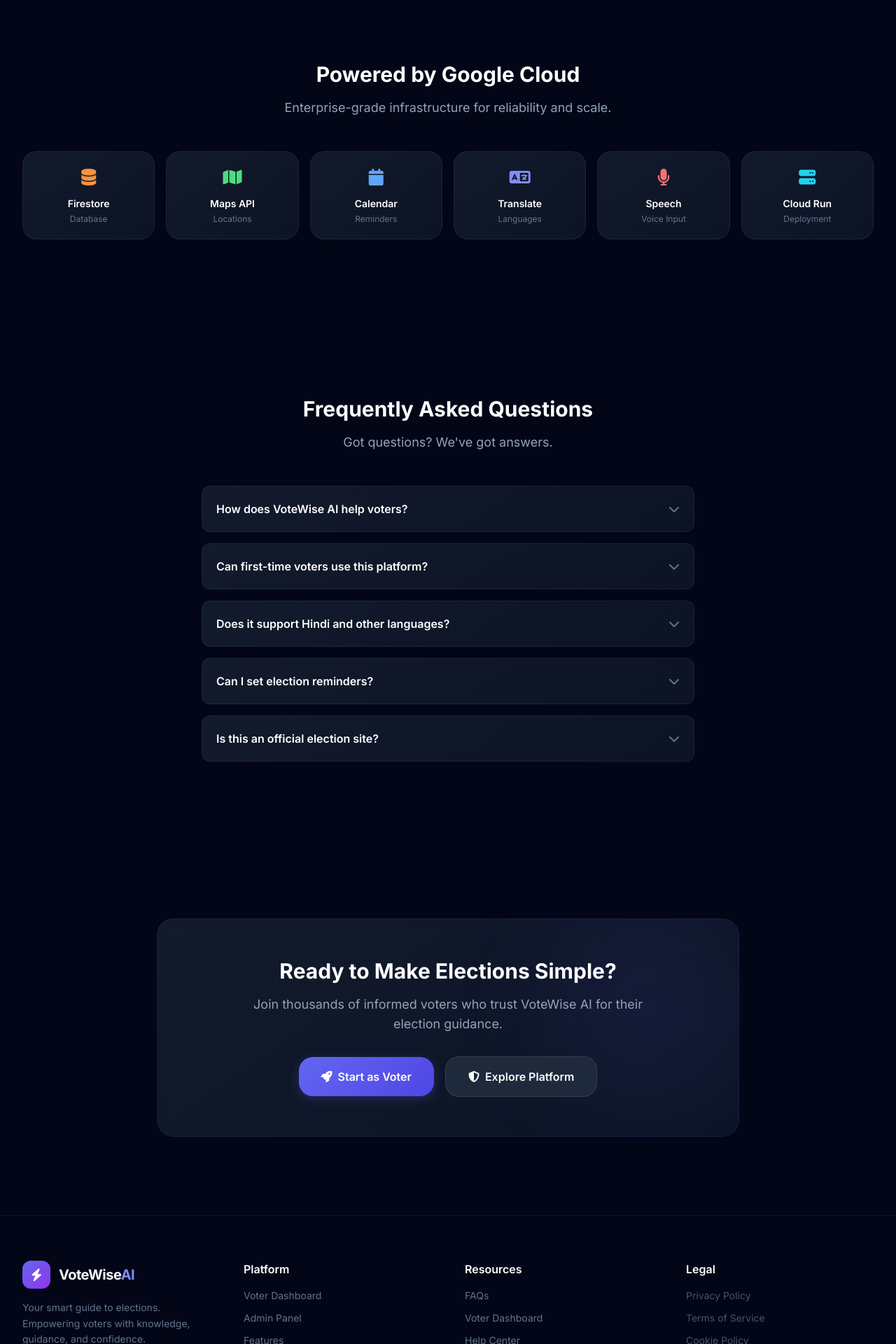
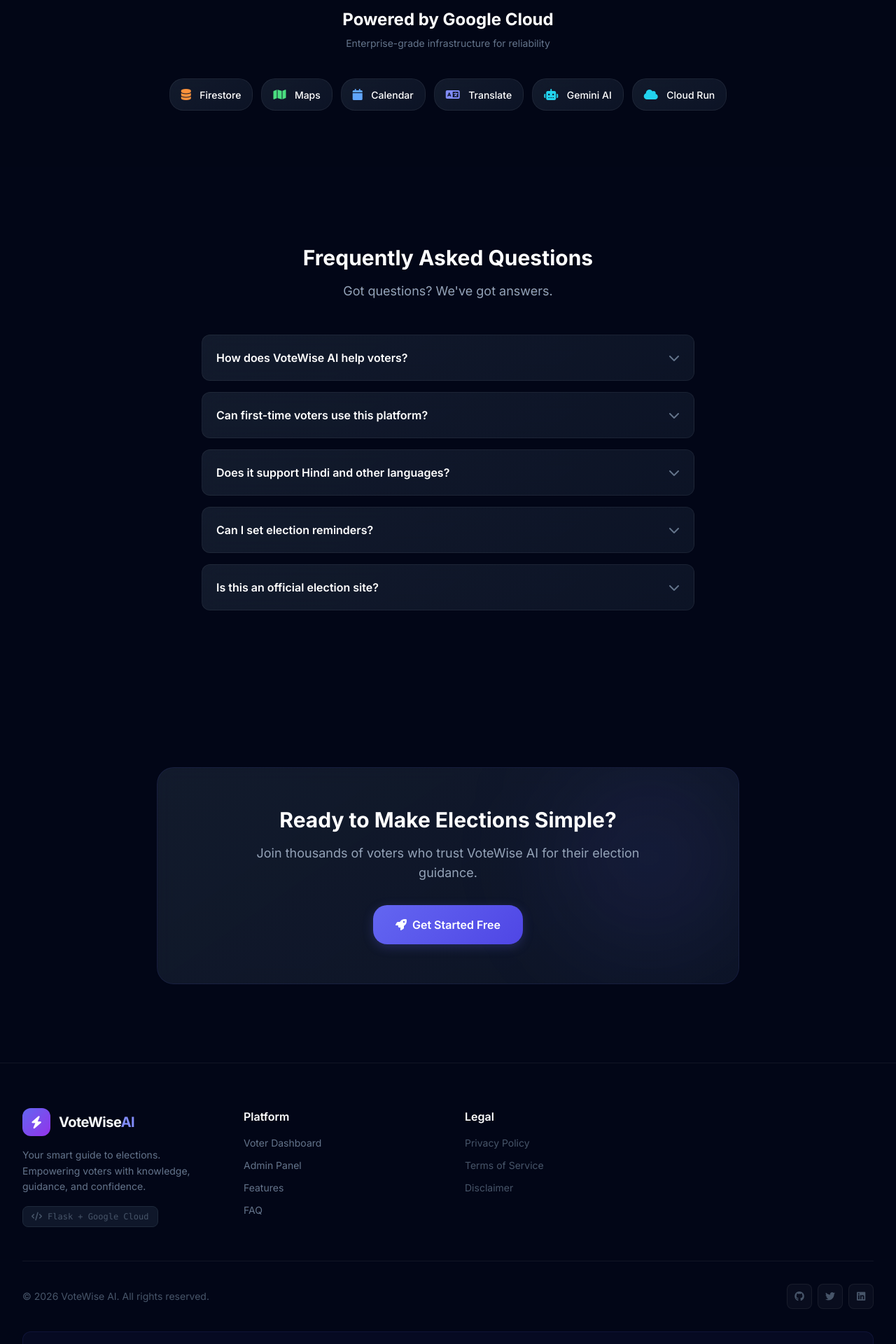
Before and after one commit to TheMukeshDev/VoteWise, a Flask app: page / in a window 1280 px wide. Shown: the part 4200-6120 px from the top of the page at 70% size. Run offline with Flask 3, Linux system fonts and the light colour scheme; some libraries are stand-ins or nearby versions.

Commit message:
Clean homepage - remove duplicates and redundant CTAs
- Simplify hero CTAs: 'Start as Voter' + 'Admin Login'
- Clean final CTA: single 'Get Started Free' button
- Reduce How It Works from 5 to 3 steps
- Simplify integrations: compact badges instead of cards
- Streamline stats: 3 key stats only
- Clean footer: remove duplicate links
- All CTAs now contextual and unique

```diff
--- a/templates/index.html
+++ b/templates/index.html
@@ -172,11 +172,11 @@
                     <div class="flex flex-col sm:flex-row gap-4 mb-12">
                         <a href="/dashboard" class="btn btn-primary btn-lg">
                             <i class="fa-solid fa-rocket"></i>
-                            Explore as Voter
+                            Start as Voter
                         </a>
-                        <a href="/admin" class="btn btn-secondary btn-lg">
+                        <a href="/admin-login" class="btn btn-secondary btn-lg">
                             <i class="fa-solid fa-shield-halved"></i>
-                            Open Admin Panel
+                            Admin Login
                         </a>
                     </div>
 
@@ -268,24 +268,20 @@
     </section>
 
     <!-- ==================== STATS STRIP ==================== -->
-    <section class="py-16 border-y border-white/[0.05] bg-slate-950/50">
-        <div class="max-w-7xl mx-auto px-6 lg:px-8">
-            <div class="grid grid-cols-2 md:grid-cols-4 gap-8 lg:gap-12">
+    <section class="py-12 border-y border-white/[0.05] bg-slate-950/50">
+        <div class="max-w-4xl mx-auto px-6 lg:px-8">
+            <div class="flex flex-wrap justify-center gap-8 lg:gap-16">
                 <div class="text-center">
-                    <div class="text-3xl lg:text-4xl font-bold text-white mb-2">500K+</div>
-                    <div class="text-sm text-slate-500">Voters Assisted</div>
+                    <div class="text-2xl lg:text-3xl font-bold text-white mb-1">500K+</div>
+                    <div class="text-xs text-slate-500 uppercase tracking-wide">Voters Assisted</div>
                 </div>
                 <div class="text-center">
-                    <div class="text-3xl lg:text-4xl font-bold text-white mb-2">50+</div>
-                    <div class="text-sm text-slate-500">Election Guides</div>
+                    <div class="text-2xl lg:text-3xl font-bold text-white mb-1">50+</div>
+                    <div class="text-xs text-slate-500 uppercase tracking-wide">Guides</div>
                 </div>
                 <div class="text-center">
-                    <div class="text-3xl lg:text-4xl font-bold text-white mb-2">10K+</div>
-                    <div class="text-sm text-slate-500">Daily Queries</div>
-                </div>
-                <div class="text-center">
-                    <div class="text-3xl lg:text-4xl font-bold text-white mb-2">99.9%</div>
-                    <div class="text-sm text-slate-500">Uptime</div>
+                    <div class="text-2xl lg:text-3xl font-bold text-white mb-1">99.9%</div>
+                    <div class="text-xs text-slate-500 uppercase tracking-wide">Uptime</div>
                 </div>
             </div>
         </div>
@@ -430,17 +426,17 @@
         <div class="max-w-7xl mx-auto px-6 lg:px-8">
             <div class="text-center max-w-3xl mx-auto mb-16">
                 <h2 class="text-3xl lg:text-4xl font-bold text-white mb-6">How It Works</h2>
-                <p class="text-slate-400 text-lg">Get started in minutes. Your journey to informed voting starts here.</p>
+                <p class="text-slate-400 text-lg">Get started in 3 simple steps.</p>
             </div>
 
-            <div class="grid sm:grid-cols-2 lg:grid-cols-5 gap-8">
+            <div class="grid grid-cols-3 gap-6 lg:gap-8 max-w-4xl mx-auto">
                 <!-- Step 1 -->
                 <div class="text-center group">
                     <div class="w-16 h-16 mx-auto rounded-2xl bg-brand-500/10 text-brand-400 flex items-center justify-center text-2xl font-bold mb-5 border-2 border-brand-500/20 group-hover:border-brand-500/40 group-hover:bg-brand-500/15 transition-all">
                         <span>1</span>
                     </div>
                     <h4 class="text-base font-semibold text-white mb-2">Sign Up</h4>
-                    <p class="text-sm text-slate-500">Create your account</p>
+                    <p class="text-sm text-slate-500">Create free account</p>
                 </div>
 
                 <!-- Step 2 -->
@@ -448,8 +444,8 @@
                     <div class="w-16 h-16 mx-auto rounded-2xl bg-brand-500/10 text-brand-400 flex items-center justify-center text-2xl font-bold mb-5 border-2 border-brand-500/20 group-hover:border-brand-500/40 group-hover:bg-brand-500/15 transition-all">
                         <span>2</span>
                     </div>
-                    <h4 class="text-base font-semibold text-white mb-2">Ask Questions</h4>
-                    <p class="text-sm text-slate-500">Chat with AI</p>
+                    <h4 class="text-base font-semibold text-white mb-2">Chat with AI</h4>
+                    <p class="text-sm text-slate-500">Get instant answers</p>
                 </div>
 
                 <!-- Step 3 -->
@@ -457,26 +453,8 @@
                     <div class="w-16 h-16 mx-auto rounded-2xl bg-brand-500/10 text-brand-400 flex items-center justify-center text-2xl font-bold mb-5 border-2 border-brand-500/20 group-hover:border-brand-500/40 group-hover:bg-brand-500/15 transition-all">
                         <span>3</span>
                     </div>
-                    <h4 class="text-base font-semibold text-white mb-2">Get Guidance</h4>
-                    <p class="text-sm text-slate-500">Personalized steps</p>
-                </div>
-
-                <!-- Step 4 -->
-                <div class="text-center group">
-                    <div class="w-16 h-16 mx-auto rounded-2xl bg-brand-500/10 text-brand-400 flex items-center justify-center text-2xl font-bold mb-5 border-2 border-brand-500/20 group-hover:border-brand-500/40 group-hover:bg-brand-500/15 transition-all">
-                        <span>4</span>
-                    </div>
-                    <h4 class="text-base font-semibold text-white mb-2">Set Reminders</h4>
-                    <p class="text-sm text-slate-500">Never miss deadlines</p>
-                </div>
-
-                <!-- Step 5 -->
-                <div class="text-center group">
-                    <div class="w-16 h-16 mx-auto rounded-2xl bg-brand-500/10 text-brand-400 flex items-center justify-center text-2xl font-bold mb-5 border-2 border-brand-500/20 group-hover:border-brand-500/40 group-hover:bg-brand-500/15 transition-all">
-                        <span>5</span>
-                    </div>
-                    <h4 class="text-base font-semibold text-white mb-2">Vote Confidently</h4>
-                    <p class="text-sm text-slate-500">Be prepared</p>
+                    <h4 class="text-base font-semibold text-white mb-2">Vote Ready</h4>
+                    <p class="text-sm text-slate-500">Stay informed</p>
                 </div>
             </div>
         </div>
@@ -567,43 +545,37 @@
     </section>
 
     <!-- ==================== INTEGRATIONS ==================== -->
-    <section class="py-20 lg:py-28 bg-slate-950/50">
-        <div class="max-w-7xl mx-auto px-6 lg:px-8">
-            <div class="text-center max-w-3xl mx-auto mb-12">
-                <h2 class="text-2xl lg:text-3xl font-bold text-white mb-4">Powered by Google Cloud</h2>
-                <p class="text-slate-400 text-lg">Enterprise-grade infrastructure for reliability and scale.</p>
+    <section class="py-16 lg:py-20 bg-slate-950/50">
+        <div class="max-w-5xl mx-auto px-6 lg:px-8">
+            <div class="text-center mb-10">
+                <h2 class="text-xl lg:text-2xl font-bold text-white mb-2">Powered by Google Cloud</h2>
+                <p class="text-slate-500 text-sm">Enterprise-grade infrastructure for reliability</p>
             </div>
 
-            <div class="grid grid-cols-2 md:grid-cols-3 lg:grid-cols-6 gap-4">
-                <div class="glass-card p-5 text-center group cursor-default">
-                    <i class="fa-solid fa-database text-2xl text-orange-400 mb-3 group-hover:scale-110 transition-transform"></i>
-                    <h4 class="font-semibold text-white text-sm">Firestore</h4>
-                    <p class="text-xs text-slate-500 mt-1">Database</p>
+            <div class="flex flex-wrap justify-center gap-3">
+                <div class="glass-card px-4 py-2.5 text-center">
+                    <i class="fa-solid fa-database text-orange-400 mr-2"></i>
+                    <span class="text-white text-sm font-medium">Firestore</span>
                 </div>
-                <div class="glass-card p-5 text-center group cursor-default">
-                    <i class="fa-solid fa-map text-2xl text-green-400 mb-3 group-hover:scale-110 transition-transform"></i>
-                    <h4 class="font-semibold text-white text-sm">Maps API</h4>
-                    <p class="text-xs text-slate-500 mt-1">Locations</p>
+                <div class="glass-card px-4 py-2.5 text-center">
+                    <i class="fa-solid fa-map text-green-400 mr-2"></i>
+                    <span class="text-white text-sm font-medium">Maps</span>
                 </div>
-                <div class="glass-card p-5 text-center group cursor-default">
-                    <i class="fa-solid fa-calendar text-2xl text-blue-400 mb-3 group-hover:scale-110 transition-transform"></i>
-                    <h4 class="font-semibold text-white text-sm">Calendar</h4>
-                    <p class="text-xs text-slate-500 mt-1">Reminders</p>
+                <div class="glass-card px-4 py-2.5 text-center">
+                    <i class="fa-solid fa-calendar text-blue-400 mr-2"></i>
+                    <span class="text-white text-sm font-medium">Calendar</span>
                 </div>
-                <div class="glass-card p-5 text-center group cursor-default">
-                    <i class="fa-solid fa-language text-2xl text-indigo-400 mb-3 group-hover:scale-110 transition-transform"></i>
-                    <h4 class="font-semibold text-white text-sm">Translate</h4>
-                    <p class="text-xs text-slate-500 mt-1">Languages</p>
+                <div class="glass-card px-4 py-2.5 text-center">
+                    <i class="fa-solid fa-language text-indigo-400 mr-2"></i>
+                    <span class="text-white text-sm font-medium">Translate</span>
                 </div>
-                <div class="glass-card p-5 text-center group cursor-default">
-                    <i class="fa-solid fa-microphone text-2xl text-red-400 mb-3 group-hover:scale-110 transition-transform"></i>
-                    <h4 class="font-semibold text-white text-sm">Speech</h4>
-                    <p class="text-xs text-slate-500 mt-1">Voice Input</p>
+                <div class="glass-card px-4 py-2.5 text-center">
+                    <i class="fa-solid fa-robot text-cyan-400 mr-2"></i>
+                    <span class="text-white text-sm font-medium">Gemini AI</span>
                 </div>
-                <div class="glass-card p-5 text-center group cursor-default">
-                    <i class="fa-solid fa-server text-2xl text-cyan-400 mb-3 group-hover:scale-110 transition-transform"></i>
-                    <h4 class="font-semibold text-white text-sm">Cloud Run</h4>
-                    <p class="text-xs text-slate-500 mt-1">Deployment</p>
+                <div class="glass-card px-4 py-2.5 text-center">
+                    <i class="fa-solid fa-cloud text-cyan-400 mr-2"></i>
+                    <span class="text-white text-sm font-medium">Cloud Run</span>
                 </div>
             </div>
         </div>
@@ -669,18 +641,12 @@
 
                 <div class="relative z-10 text-center">
                     <h2 class="text-2xl lg:text-3xl font-bold text-white mb-4">Ready to Make Elections Simple?</h2>
-                    <p class="text-slate-400 text-lg mb-8 max-w-xl mx-auto">Join thousands of informed voters who trust VoteWise AI for their election guidance.</p>
+                    <p class="text-slate-400 text-lg mb-8 max-w-xl mx-auto">Join thousands of voters who trust VoteWise AI for their election guidance.</p>
 
-                    <div class="flex flex-col sm:flex-row items-center justify-center gap-4">
-                        <a href="/dashboard" class="btn btn-primary btn-lg">
-                            <i class="fa-solid fa-rocket"></i>
-                            Start as Voter
-                        </a>
-                        <a href="/admin" class="btn btn-secondary btn-lg">
-                            <i class="fa-solid fa-shield-halved"></i>
-                            Explore Platform
-                        </a>
-                    </div>
+                    <a href="/dashboard" class="btn btn-primary btn-lg">
+                        <i class="fa-solid fa-rocket"></i>
+                        Get Started Free
+                    </a>
                 </div>
             </div>
         </div>
@@ -711,19 +677,9 @@
                     <h4 class="font-semibold text-white mb-4">Platform</h4>
                     <ul class="space-y-3 text-sm text-slate-500">
                         <li><a href="/dashboard" class="hover:text-brand-400 transition-colors">Voter Dashboard</a></li>
-                        <li><a href="/admin" class="hover:text-brand-400 transition-colors">Admin Panel</a></li>
+                        <li><a href="/admin-login" class="hover:text-brand-400 transition-colors">Admin Panel</a></li>
                         <li><a href="#features" class="hover:text-brand-400 transition-colors">Features</a></li>
-                        <li><a href="#how-it-works" class="hover:text-brand-400 transition-colors">How It Works</a></li>
-                    </ul>
-                </div>
-
-                <!-- Resources -->
-                <div>
-                    <h4 class="font-semibold text-white mb-4">Resources</h4>
-                    <ul class="space-y-3 text-sm text-slate-500">
-                        <li><a href="/dashboard#faq" class="hover:text-brand-400 transition-colors">FAQs</a></li>
-                        <li><a href="/dashboard" class="hover:text-brand-400 transition-colors">Voter Dashboard</a></li>
-                        <li><a href="/login" class="hover:text-brand-400 transition-colors">Help Center</a></li>
+                        <li><a href="#faq" class="hover:text-brand-400 transition-colors">FAQ</a></li>
                     </ul>
                 </div>
 
@@ -733,7 +689,6 @@
                     <ul class="space-y-3 text-sm text-slate-500">
                         <li><span class="text-slate-600">Privacy Policy</span></li>
                         <li><span class="text-slate-600">Terms of Service</span></li>
-                        <li><span class="text-slate-600">Cookie Policy</span></li>
                         <li><span class="text-slate-600">Disclaimer</span></li>
                     </ul>
                 </div>
```
